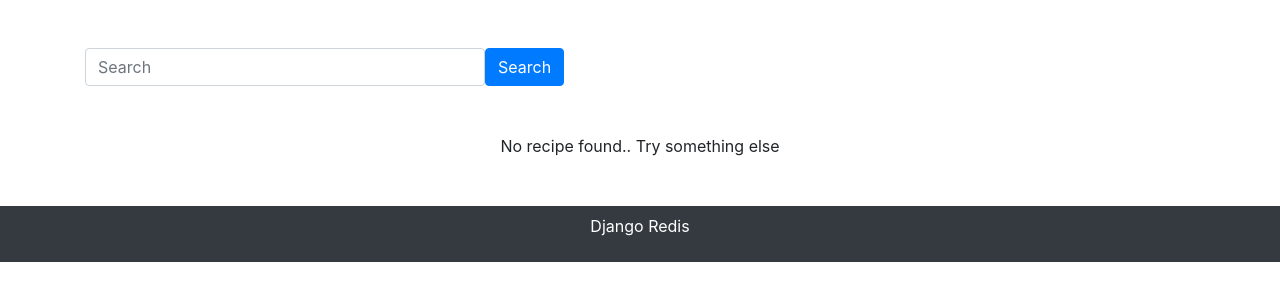
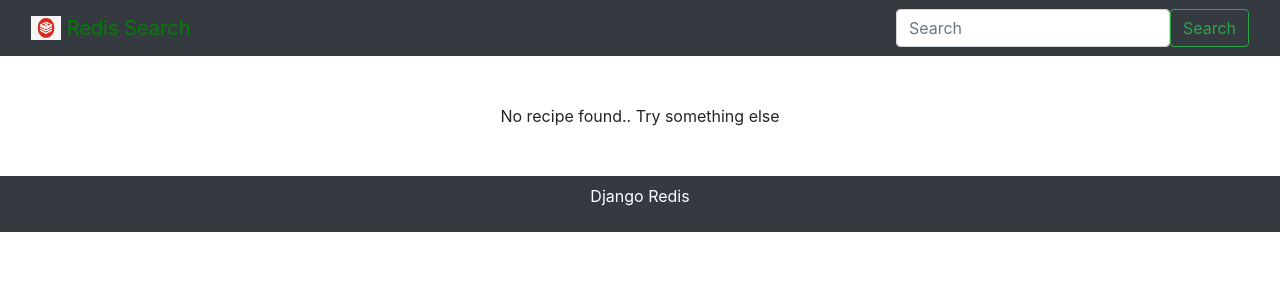
Before and after one commit to anurag-git1/django_elastic_search, a Django app: page /redis_search/ in a window 1280 px wide. Shown: the top 301 px of the page. Run offline with Django 3.2, Linux system fonts and the light colour scheme; data that the repository does not hold is empty; some libraries are stand-ins or nearby versions.

Commit message:
redis frontend navbar added

```diff
--- a/Django_Elastic_Search/settings.py
+++ b/Django_Elastic_Search/settings.py
@@ -32,7 +32,7 @@ SECRET_KEY = env('SECRET_KEY')
 # SECURITY WARNING: don't run with debug turned on in production!
 DEBUG = True
 
-ALLOWED_HOSTS = ["django-elastic.herokuapp.com",'localhost']
+ALLOWED_HOSTS = ["django-elastic.herokuapp.com",'localhost','9b2901292d42.ngrok.io']
 
 
 # Application definition
@@ -55,12 +55,14 @@ INSTALLED_APPS = [
 ELASTICSEARCH_DSL = {
     'default': {
         'hosts': 'localhost:9200'
+        # 'hosts' : 'https://5fc19d3f89d6.ngrok.io'
     },
 }
 CACHES = {
     "default": {
         "BACKEND": "django_redis.cache.RedisCache",
         "LOCATION": "redis://127.0.0.1:6379/1",
+        # "LOCATION" : 'redis://5fc19d3f89d6.ngrok.io/1',
         "OPTIONS": {
             "CLIENT_CLASS": "django_redis.client.DefaultClient"
         },
--- a/app1/documents.py
+++ b/app1/documents.py
@@ -5,7 +5,7 @@ from django_elasticsearch_dsl import Document, Index
 # from django_elasticsearch_dsl.registries import registry
 from elasticsearch_dsl.connections import connections
 from app1.models import Book,Author
-connections.create_connection(hosts=['localhost'], timeout=60)
+connections.create_connection(hosts=['localhost','https://django-elastic.herokuapp.com/'], timeout=60)
 
 posts = Index('author')
 post = Index('book')
--- a/templates/redis_app2/home.html
+++ b/templates/redis_app2/home.html
@@ -8,16 +8,18 @@
 </head>
 <body>
 
-    <div class="container mt-5">
-        <form method="get">
-        <div class="mx-auto text-center d-flex ">
-            <input class="form-control" name="recipe" placeholder="Search" style="width:400px">
-            <button class="btn btn-primary">Search</button>
+    <nav class="navbar navbar-light bg-dark">
+        <div class="container-fluid">
+            <a class="navbar-brand" href="#">
+            <img src="../static/redis_logo.jpg" alt="redis" width="30" height="24" class="d-inline-block align-text-top">
+            <span style="color: green">Redis Search</span>
+            </a>
+             <form method ="get" class="d-flex">
+                <input class="form-control me-2" name="recipe" type="search" placeholder="Search" aria-label="Search">
+                <button class="btn btn-outline-success" type="submit">Search</button>
+            </form>
         </div>
-        </form>
-
-    </div>
-
+    </nav>
 
     <div class="container mt-5">
         {% if recipe %}
```
Also changed, not shown: static/redis_logo.jpg (added), 1 other file.
